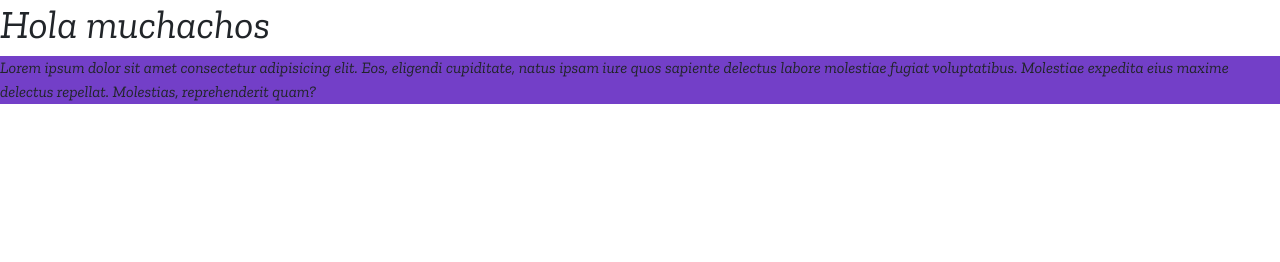
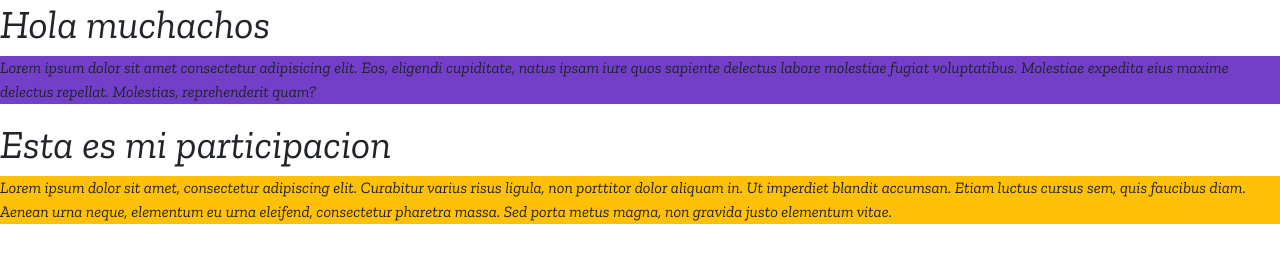
Before and after one commit to tsicom/Bootcamp-AwakeLab, a website: page index.html in a window 1280 px wide. Drawn offline with nearby package versions, Linux system fonts and the light colour scheme.

Commit message:
Update index.html

```diff
--- a/index.html
+++ b/index.html
@@ -17,6 +17,11 @@
     <h1>Hola muchachos</h1>
     <p class="bg bg-success">Lorem ipsum dolor sit amet consectetur adipisicing elit. Eos, eligendi cupiditate, natus ipsam iure quos sapiente delectus labore molestiae fugiat voluptatibus. Molestiae expedita eius maxime delectus repellat. Molestias, reprehenderit quam?</p>
 
+    <h1>Esta es mi participacion</h1>
+    <p class=" bg bg-warning">Lorem ipsum dolor sit amet, consectetur adipiscing elit. Curabitur varius risus ligula, non
+        porttitor dolor aliquam in. Ut imperdiet blandit accumsan. Etiam luctus cursus sem, quis faucibus diam. Aenean urna
+        neque, elementum eu urna eleifend, consectetur pharetra massa. Sed porta metus magna, non gravida justo elementum
+        vitae.</p>
     <script src="./node_modules/bootstrap/dist/js/bootstrap.min.js"></script>
 </body>
 
```
